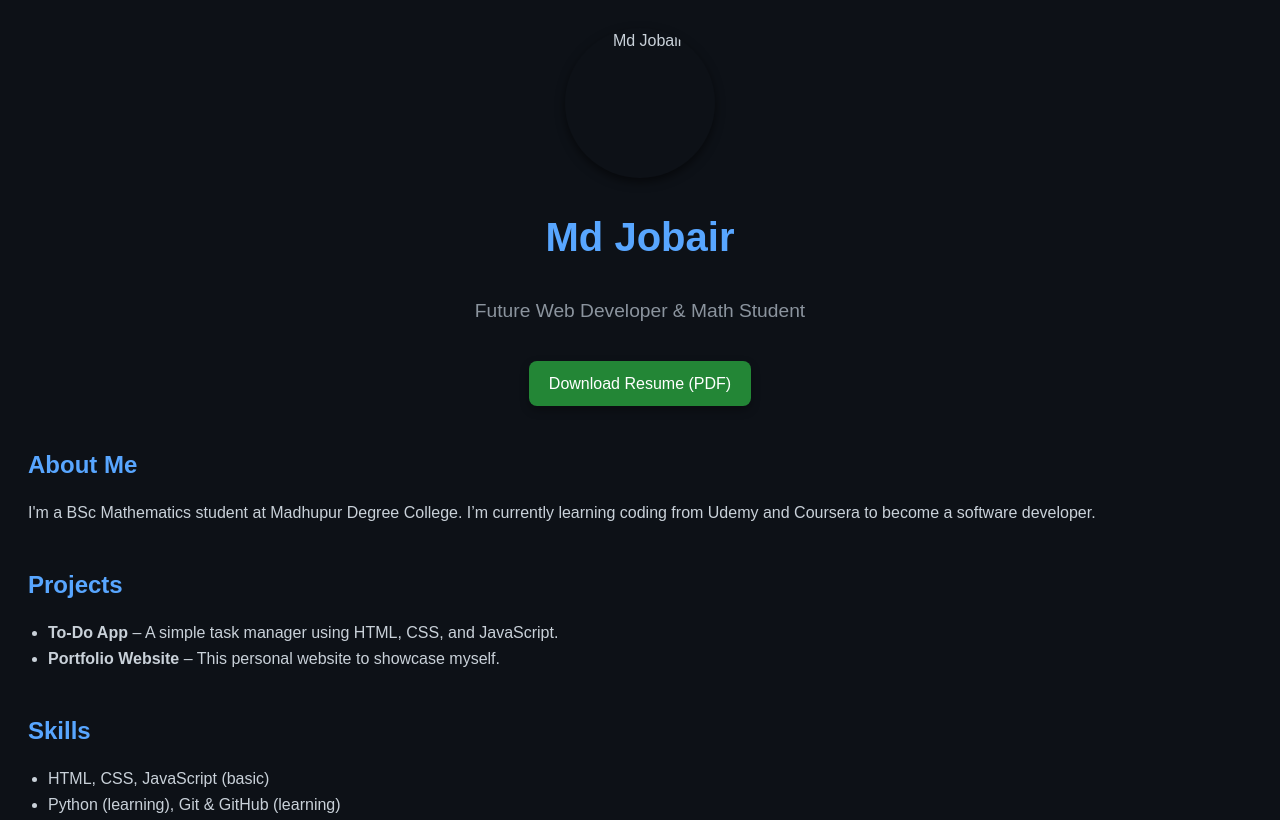
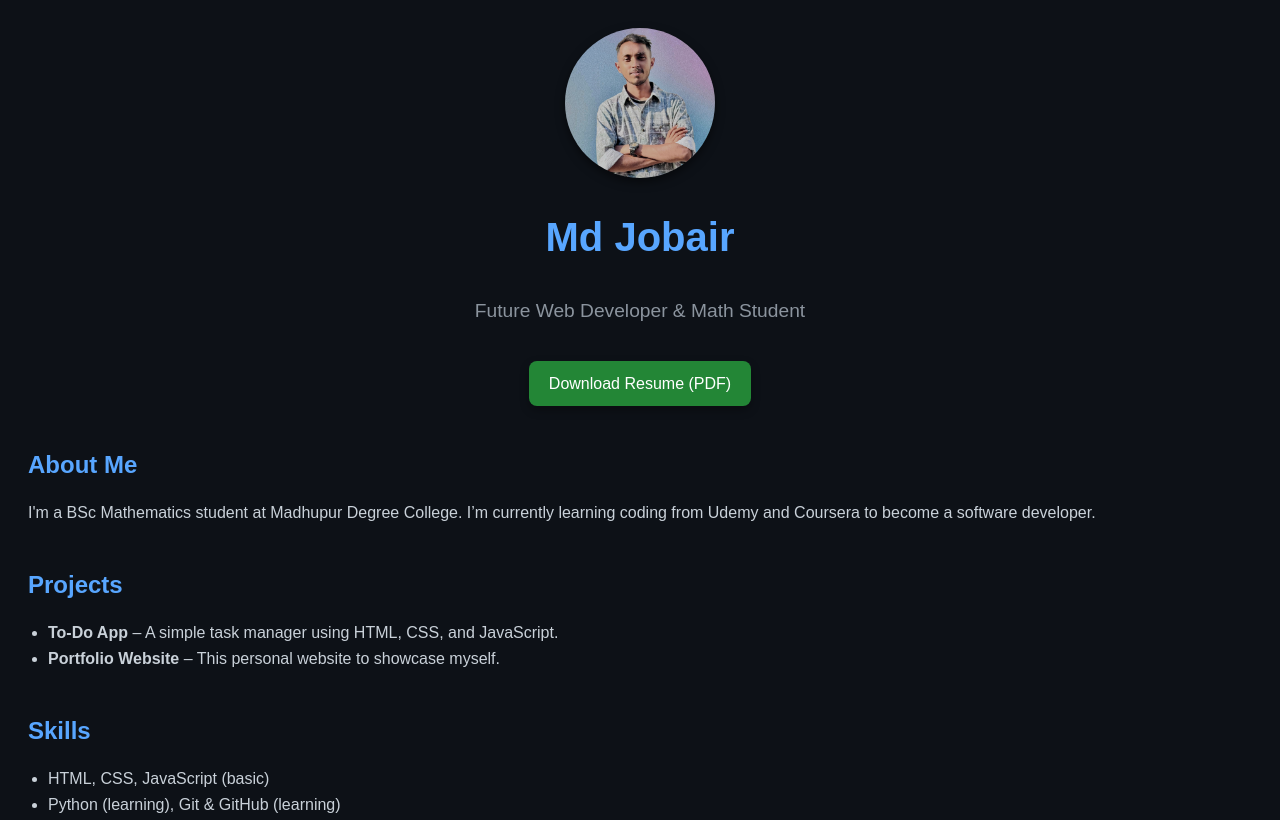
Before and after one commit to jobair1221-4972/portfolio, a plain HTML site: page index.html in a window 1280 px wide. Shown: the top 820 px of the page. Drawn offline with Linux system fonts and the light colour scheme.

Commit message:
Update index.html

```diff
--- a/index.html
+++ b/index.html
@@ -8,7 +8,7 @@
   </head>
   <body>
     <header>
-      <img src="images/jobair.jpg" alt="Md Jobair" class="profile-pic" />
+           <img src="jobair.jpg"" alt="Md Jobair" class="profile-pic" />
       <h1>Md Jobair</h1>
       <p>Future Web Developer & Math Student</p>
       <a href="Jobair_Resume.pdf" download class="resume-button"
```
